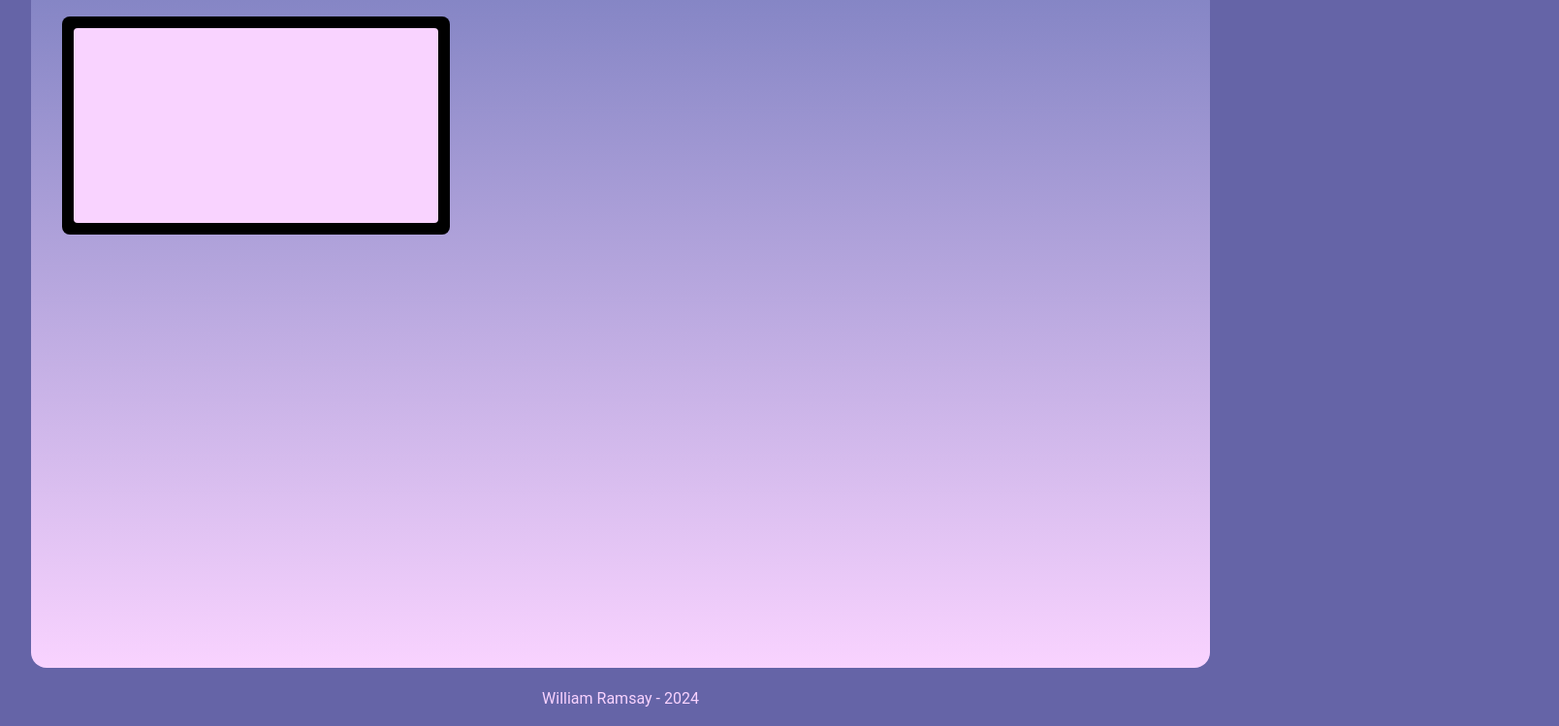
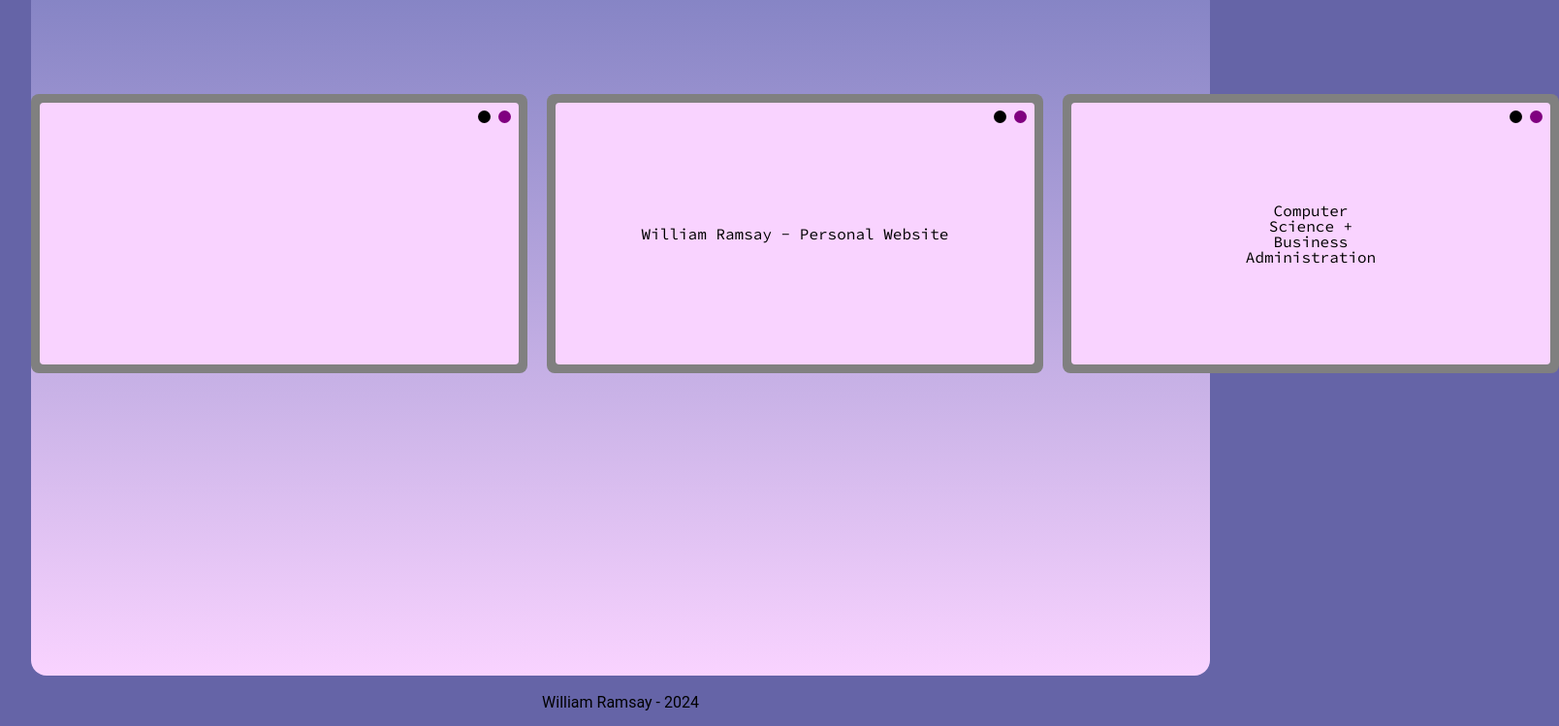
Before and after one commit to William-Ramsay/personal-website, a Next.js app: page / in a window 1280 px wide. Shown: the part 47-796 px from the top of the page at 97% size, 1608 px wide, since content can reach past the window. Built offline with nearby package versions, Linux system fonts and the light colour scheme.

Commit message:
fixed issue with browser visual and main

```diff
--- a/src/app/components/browserVisual.js
+++ b/src/app/components/browserVisual.js
@@ -1,4 +1,7 @@
+"use client";
 import styles from "../styles/browserVisual.module.css";
+import Shape from "./shape";
+import moveObject from "../custom_modules/moveObject";
 
 export default function BrowserVisual(props) {
   let width;
@@ -15,18 +18,42 @@ export default function BrowserVisual(props) {
     props.width ? (width = props.width) : (width = props.height * ratio);
     props.height ? (height = props.height) : (height = width / ratio);
   }
+
+  let orbSize = Math.sqrt(width) / 7;
+  let border = Math.sqrt(width) / 5;
+
   return (
     <div
-      style={{ width: `${width}em`, height: `${height}em` }}
+      style={{ width: `${width}rem`, height: `${height}rem` }}
       className={styles.outerSquare}
     >
       <div
-        style={{ width: `${width - 1.5}em`, height: `${height - 1.5}em` }}
+        style={{
+          width: `${width - border}rem`,
+          height: `${height - border}rem`,
+        }}
         className={styles.innerSquare}
       >
-        <div className=""></div>
-        <div></div>
-        <div></div>
+        {props.text ? (
+          <h1 className="col-start-2 self-center justify-self-center absolute">
+            {props.text}
+          </h1>
+        ) : null}
+        <div className="flex absolute justify-self-end space-x-2 sm-max:space-x-1">
+          <Shape width={orbSize} height={orbSize} shape={"circle"}></Shape>
+          <Shape
+            width={orbSize}
+            height={orbSize}
+            bg={"black"}
+            shape={"circle"}
+          ></Shape>
+          <Shape
+            width={orbSize}
+            height={orbSize}
+            bg={"purple"}
+            shape={"circle"}
+          ></Shape>
+        </div>
       </div>
     </div>
   );
--- a/src/app/components/footer.js
+++ b/src/app/components/footer.js
@@ -1,10 +1,8 @@
 import React from "react";
-import styles from "../styles/footer.module.css";
 
-//!
 export default function Footer() {
   return (
-    <footer className={styles.footer}>
+    <footer className="self-center my-5">
       <p>William Ramsay - 2024</p>
     </footer>
   );
--- /dev/null
+++ b/src/app/components/shape.js
@@ -0,0 +1,17 @@
+export default function Shape(props) {
+  const w = props.width;
+  const h = props.height;
+  const bg = props.bg;
+  const shape = props.shape;
+
+  return (
+    <div
+      style={{
+        borderRadius: shape == "circle" ? "100%" : null,
+        width: `${w}em`,
+        height: `${h}em`,
+        backgroundColor: `${bg}`,
+      }}
+    ></div>
+  );
+}
--- a/src/app/components/topNav.js
+++ b/src/app/components/topNav.js
@@ -2,7 +2,6 @@ import React from "react";
 import styles from "../styles/topNav.module.css";
 import Link from "next/link";
 
-//! Incomplete component
 export default function TopNav() {
   return (
     <nav className={styles.topNav}>
--- /dev/null
+++ b/src/app/custom_modules/moveObject.js
@@ -0,0 +1,8 @@
+import React, { useState, useEffect } from "react";
+export default function MoveObject(e) {
+  let down = false;
+
+  // e.addEventListener("mousedown", (e) => {});
+}
+
+function mouseMove() {}
--- a/src/app/global.css
+++ b/src/app/global.css
@@ -4,34 +4,62 @@
 @import "tailwindcss/utilities";
 
 :root {
-  --color-one: #f9d3ff;
-  --color-two: #6564a7;
-  --color-three: #8384c4;
+  /* Color Palette */
+  --light-pink: #f9d3ff;
+  --light-purple: #8483c4;
+  --dark-purple: #6564a7;
+  --yellow: #ffeca9;
+  --green: #b4f8c2;
+  --grey: grey;
+
+  --white: #ffffff;
+  --black: #000000;
+
+  /* Application of color palette in application (Colors will be swapped often) */
+  --first-background: var(--light-purple);
+  --second-background: var(--light-pink);
+
+  --border: var(--dark-purple);
 }
 
 html {
   padding: 0em 2em;
-  background-color: var(--color-two);
+  background-color: var(--border);
+  height: 100%;
+  width: 100%;
 }
 
 body {
   font-family: "Roboto", sans-serif;
-  display: grid;
+  display: flex;
   flex-direction: column;
   grid-template-rows: auto 1fr auto;
-  height: 100vh;
+  height: 100%;
+  width: 100%;
 }
 
 main {
-  padding: 2em;
   background-image: linear-gradient(
-    360deg,
-    var(--color-one),
-    var(--color-three)
+    180deg,
+    var(--first-background),
+    var(--second-background)
   );
+  display: flex;
+  flex-direction: column;
+  align-items: center;
+  padding: 2em 0em;
+  border-radius: 1em;
+  flex-grow: 1;
+  flex-wrap: wrap;
   border-radius: 1em;
 }
 
 main + * {
   color: var(--color-one);
 }
+
+@media screen and (max-width: 600px) {
+  html {
+    padding: 0em 1em;
+  }
+}
--- a/src/app/page.js
+++ b/src/app/page.js
@@ -1,9 +1,20 @@
+"use client";
 import BrowserVisual from "./components/browserVisual";
+
+const bWidth = 32;
 
 export default function Page() {
   return (
-    <>
-      <BrowserVisual width={25} />
-    </>
+    <div className="flex gap-5 max-sm:flex-col lg:mt-20">
+      <BrowserVisual width={bWidth} />
+      <BrowserVisual
+        width={bWidth}
+        text={"William Ramsay - Personal Website"}
+      />
+      <BrowserVisual
+        width={bWidth}
+        text={"Computer Science + Business Administration"}
+      />
+    </div>
   );
 }
--- a/src/app/styles/browserVisual.module.css
+++ b/src/app/styles/browserVisual.module.css
@@ -1,12 +1,19 @@
+@import url("https://fonts.googleapis.com/css2?family=Source+Code+Pro:ital,wght@0,200..900;1,200..900&display=swap");
 .outerSquare {
   display: flex;
   justify-content: center;
   align-items: center;
-  background-color: black;
+  background-color: grey;
   border-radius: 0.5em;
+  flex-shrink: 1;
 }
 .innerSquare {
-  background-color: var(--color-one);
-  color: red;
+  background-color: var(--second-background);
   border-radius: 0.25em;
+  padding: 0.5em;
+  font-family: "Source Code Pro", monospace;
+  display: grid;
+  grid-template-columns: 5em 1fr 5em;
+  text-align: center;
+  flex-shrink: 1;
 }
--- a/src/app/styles/footer.module.css
+++ /dev/null
@@ -1,6 +0,0 @@
-.footer {
-  display: flex;
-  align-items: center;
-  justify-self: center;
-  height: 4em;
-}
--- a/src/app/styles/topNav.module.css
+++ b/src/app/styles/topNav.module.css
@@ -9,5 +9,5 @@
   display: flex;
   justify-content: space-between;
   width: 15em;
-  color: var(--color-one);
+  color: var(--second-background);
 }
--- a/tailwind.config.js
+++ b/tailwind.config.js
@@ -12,6 +12,9 @@ module.exports = {
         "gradient-conic":
           "conic-gradient(from 180deg at 50% 50%, var(--tw-gradient-stops))",
       },
+      spacing: {
+        test: "auto",
+      },
     },
   },
   plugins: [],
```
